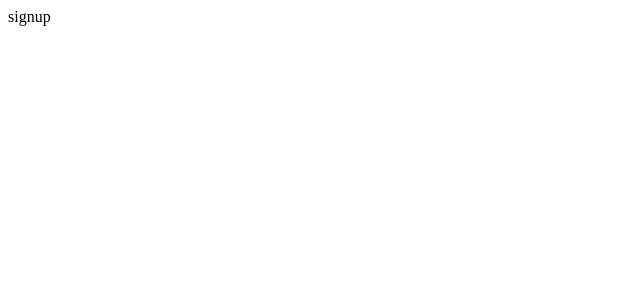
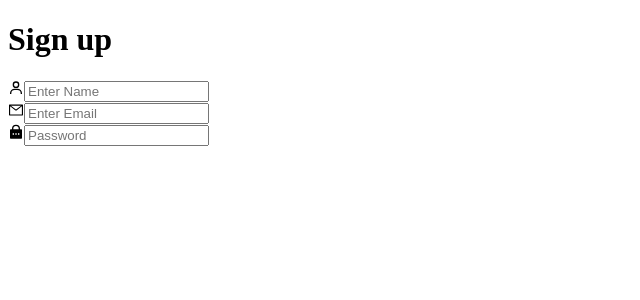
Before and after one commit to kenya194/authentication-page, a React (Create React App) app: page / in a window 1280 px wide. Shown: the top 300 px of the page, without its empty margins (0-640 px from the left). Built offline with nearby package versions, Linux system fonts and the light colour scheme.

Commit message:
signup configuration

```diff
--- a/package.json
+++ b/package.json
@@ -8,6 +8,7 @@
     "@testing-library/user-event": "^13.5.0",
     "react": "^18.2.0",
     "react-dom": "^18.2.0",
+    "react-icons": "^4.11.0",
     "react-scripts": "5.0.1",
     "web-vitals": "^2.1.4"
   },
--- a/src/App.js
+++ b/src/App.js
@@ -3,7 +3,7 @@ import Signup from "./components/signup/signup";
 
 function App() {
   return (
-    <div className="App">
+    <div>
       <Signup />
     </div>
   );
--- a/src/components/signup/signup.js
+++ b/src/components/signup/signup.js
@@ -1,9 +1,37 @@
 import React from 'react'
+import './signup.css'
+import {BiUser} from 'react-icons/bi'
+import {AiOutlineMail} from 'react-icons/ai'
+import {RiLockPasswordFill} from 'react-icons/ri'
+
 
 const Signup = () => {
   return (
     <div>
-        signup
+        <div className='header'>
+          <h1>Sign up</h1>
+        </div>
+
+        <div className='user'>
+          <BiUser />
+          <input type='text' placeholder='Enter Name'/>
+        </div>
+
+        <div className='email'>
+          <AiOutlineMail />
+          <input type='email' placeholder='Enter Email'/>
+        </div>
+
+        <div className='password'>
+          <RiLockPasswordFill />
+          <input type='password' placeholder='Password'/>
+        </div>
+
+
+
+
+
+
     </div>
   )
 }
```
Also changed, not shown: 1 other file (tests, documents, lock files or other folders).
